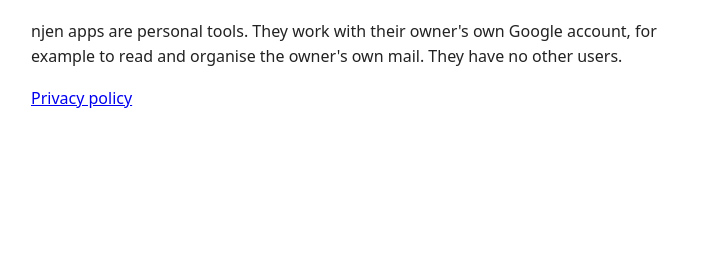
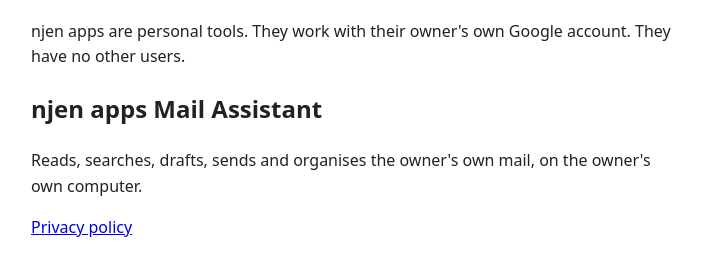
Before and after one commit to nialljenIT365/njen-apps, a plain HTML site: page index.html in a window 1280 px wide. Shown: the part 118-394 px from the top of the page, without its empty margins (289-991 px from the left). Drawn offline with Linux system fonts and the light colour scheme.

Commit message:
Name the pages for njen apps, with Mail Assistant as the first

```diff
--- a/index.html
+++ b/index.html
@@ -8,7 +8,9 @@
 </head>
 <body>
 <h1>njen apps</h1>
-<p>njen apps are personal tools. They work with their owner's own Google account, for example to read and organise the owner's own mail. They have no other users.</p>
+<p>njen apps are personal tools. They work with their owner's own Google account. They have no other users.</p>
+<h2>njen apps Mail Assistant</h2>
+<p>Reads, searches, drafts, sends and organises the owner's own mail, on the owner's own computer.</p>
 <p><a href="privacy.html">Privacy policy</a></p>
 </body>
 </html>
```
